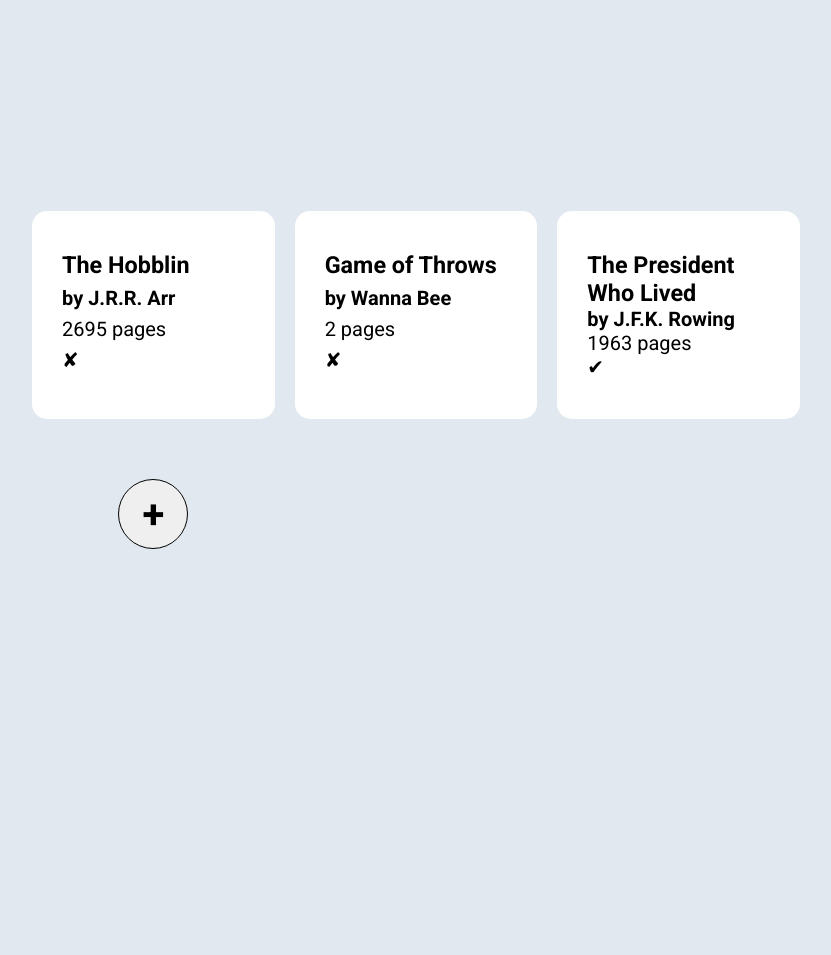
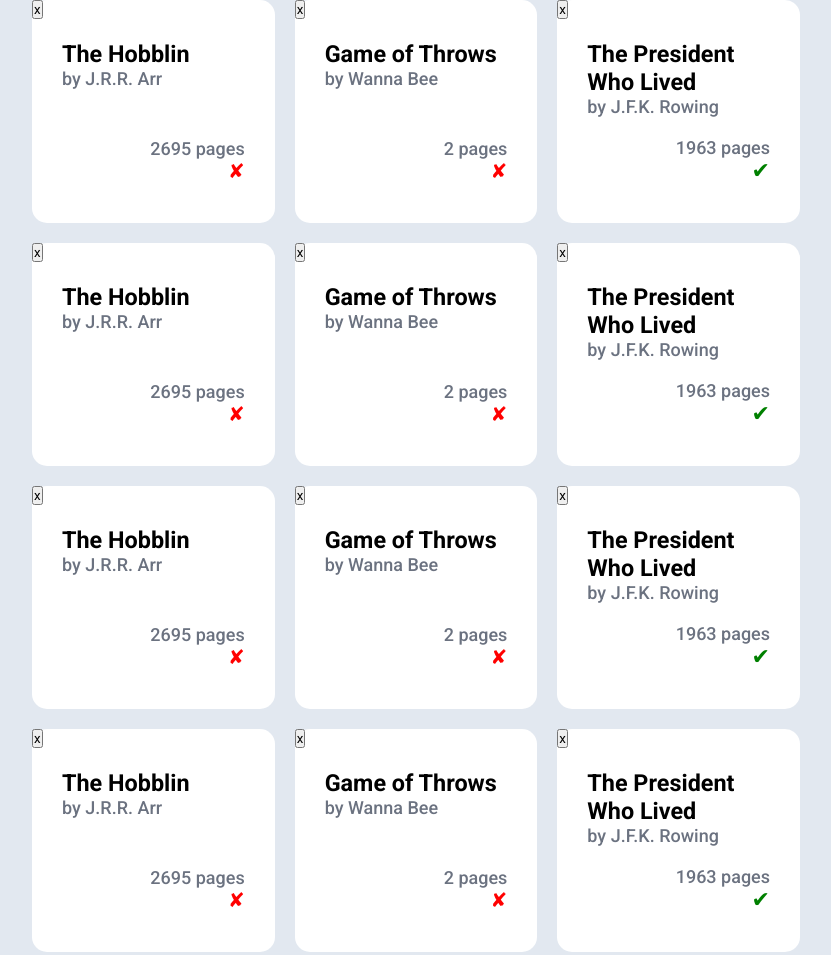
Before and after one commit to Larrys-code/Library-Project, a website: page index.html in a window 1280 px wide. Shown: the top 955 px of the page, without its empty margins (224-1055 px from the left). Before the commit the page ends 800 px from the top, so only its background shows below. Drawn offline with Linux system fonts and the light colour scheme.

Commit message:
Add a delete button to Book card

```diff
--- a/scripts/app.js
+++ b/scripts/app.js
@@ -46,14 +46,14 @@ function addBooksToLibrary(library, ...books) {
   });
 }
 
-function turnIntoBookForm() {}
+function turnIntoBookForm(library) {}
 
-function makeNewButton() {
+function makeNewButton(library) {
   const newButton = document.createElement("button");
   newButton.classList.add("new-book-button");
   newButton.textContent = "+";
   newButton.addEventListener("click", () => {
-    turnIntoBookForm();
+    turnIntoBookForm(library);
   });
   return newButton;
 }
@@ -66,16 +66,36 @@ function makeNewButton() {
 function displayLibrary(library) {
   const bookShelf = document.querySelector(".book-shelf");
   bookShelf.textContent = "";
-  library.forEach((book) => {
+
+  library.forEach((book, index) => {
     const bookCard = document.createElement("div");
     const bookInfo = book.formattedInfo();
+
+    const deleteButton = function makeDeleteButton() {
+      const newButton = document.createElement("button");
+      newButton.classList.add("delete-book-button");
+      newButton.textContent = "x";
+      newButton.addEventListener("click", function deleteOnClick() {
+        const clickedBook = this.parentElement;
+        const bookIndex = clickedBook.getAttribute("index");
+        library.splice(bookIndex, 1);
+        displayLibrary(library);
+      });
+      return newButton;
+    };
+
+    bookCard.appendChild(deleteButton());
     bookCard.classList.add("book");
+    bookCard.setAttribute("index", `${index}`);
+
     bookInfo.forEach((info) => {
       bookCard.appendChild(info);
     });
+
     bookShelf.appendChild(bookCard);
   });
-  const newButton = makeNewButton();
+
+  const newButton = makeNewButton(library);
   bookShelf.appendChild(newButton);
 }
 
@@ -88,5 +108,19 @@ const thePres = new Book(
   "1963",
   true
 );
-addBooksToLibrary(myLibrary, theHobblin, GOT, thePres);
+addBooksToLibrary(
+  myLibrary,
+  theHobblin,
+  GOT,
+  thePres,
+  theHobblin,
+  GOT,
+  thePres,
+  theHobblin,
+  GOT,
+  thePres,
+  theHobblin,
+  GOT,
+  thePres
+);
 displayLibrary(myLibrary);
--- a/styles/styles.css
+++ b/styles/styles.css
@@ -8,13 +8,16 @@
 
 html {
     font-size: 62.5%;
+    /* colors; */
+    --bg-slate: #e2e8f0;
+    --font-grey: #6b7280;
 }
 
 body {
     display: grid;
     grid-template-columns: 1fr 3fr 1fr;
     align-content: center;
-    background-color: #e2e8f0;
+    background-color: var(--bg-slate);
     min-height: 100vh;
 }
 
@@ -27,11 +30,42 @@ body {
 }
 
 .book {
+    position: relative;
     display: grid;
+    grid-template-rows: repeat(2, max-content) minmax(20px, 1fr) repeat(2, max-content);
     background-color: white;
     font-size: 2rem;
     padding: 4rem 3rem;
     border-radius: 1.5rem;
+}
+
+.book h4 {
+    color: var(--font-grey);
+    font-weight: 500;
+    font-size: 0.9em;
+}
+
+.book p {
+    grid-row: -3/-2;
+    place-self: end;
+    color: var(--font-grey);
+    font-weight: 500;
+    font-size: 0.9em;
+}
+
+.has-read,
+.hasnt-read {
+    grid-row: -2/-1;
+    place-self: end;
+}
+
+.has-read {
+    font-size: 1.1em;
+    color: green;
+}
+
+.hasnt-read {
+    color: red;
 }
 
 button.new-book-button {
@@ -45,3 +79,7 @@ button.new-book-button {
     font-size: 4rem;
     font-weight: 700;
 }
+
+button.delete-book-button {
+    position: absolute;
+}
```
